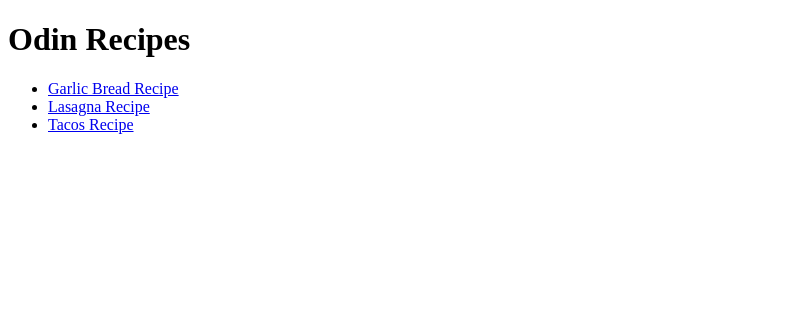
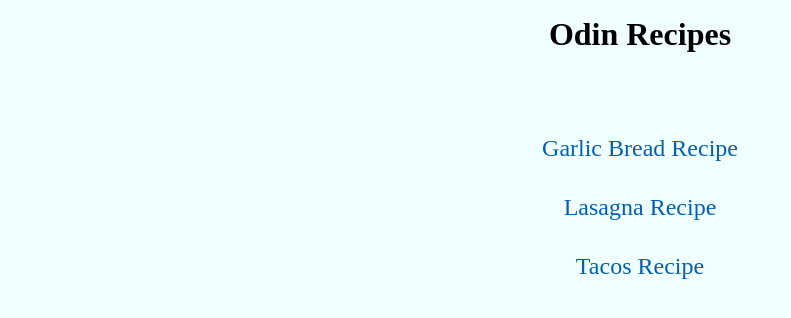
Before and after one commit to AlexandreGNT/Odin-Recipes, a plain HTML site: page index.html in a window 1280 px wide. Shown: the whole page, without its empty margins (0-791 px from the left). Drawn offline with Linux system fonts and the light colour scheme.

Commit message:
Home Page : Change the style of title + list

```diff
--- /dev/null
+++ b/index.css
@@ -0,0 +1,29 @@
+* {
+    margin: 0;
+    padding: 0;
+    box-sizing: border-box;
+    background-color: azure;
+}
+.title {
+    padding: 16px;
+    text-align: center;
+    margin-bottom: 50px;
+
+}
+.recipes_list {
+    list-style: none;
+    text-align: center;
+    padding: 16px;
+}
+.link{
+    margin-bottom: 32px;
+    font-size: 24px;
+}
+.link a{
+    color: #0060B6;
+    text-decoration: none;
+}
+.link a:hover{
+    color: #00A0C6;
+    text-decoration: none;
+}
--- a/index.html
+++ b/index.html
@@ -3,14 +3,15 @@
 <head>
     <meta charset="UTF-8">
     <meta name="viewport" content="width=device-width, initial-scale=1.0">
+    <link rel="stylesheet" href="index.css">
     <title>Odin Recipes</title>
 </head>
 <body>
-    <h1>Odin Recipes</h1>
-    <ul>
-        <li><a href="recipes/garlicBread.html">Garlic Bread Recipe</a></li>
-        <li><a href="recipes/lasagna.html">Lasagna Recipe</a></li>
-        <li><a href="recipes/tacos.html">Tacos Recipe</a></li>
+    <h1 class="title">Odin Recipes</h1>
+    <ul class="recipes_list">
+        <li class="link"><a href="recipes/garlicBread.html">Garlic Bread Recipe</a></li>
+        <li class="link"><a href="recipes/lasagna.html">Lasagna Recipe</a></li>
+        <li class="link"><a href="recipes/tacos.html">Tacos Recipe</a></li>
     </ul>
 
 </body>
```
